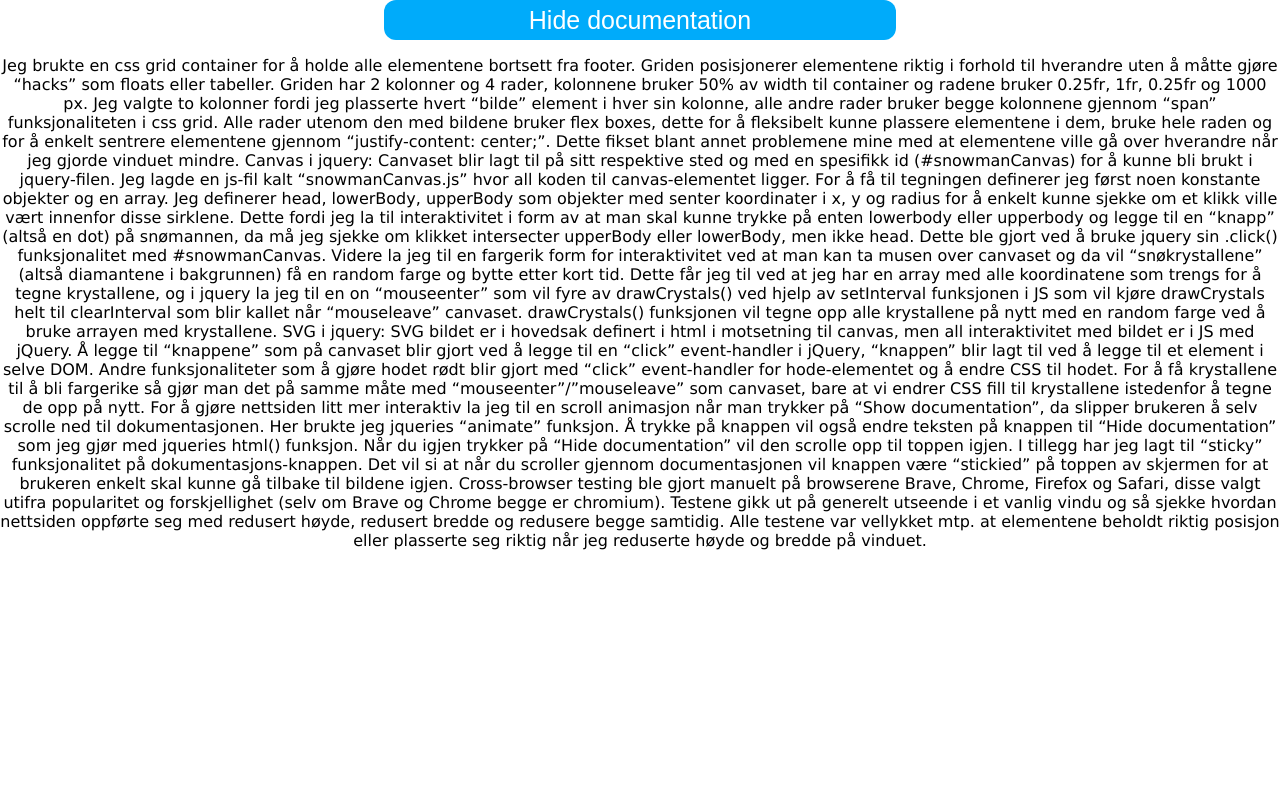
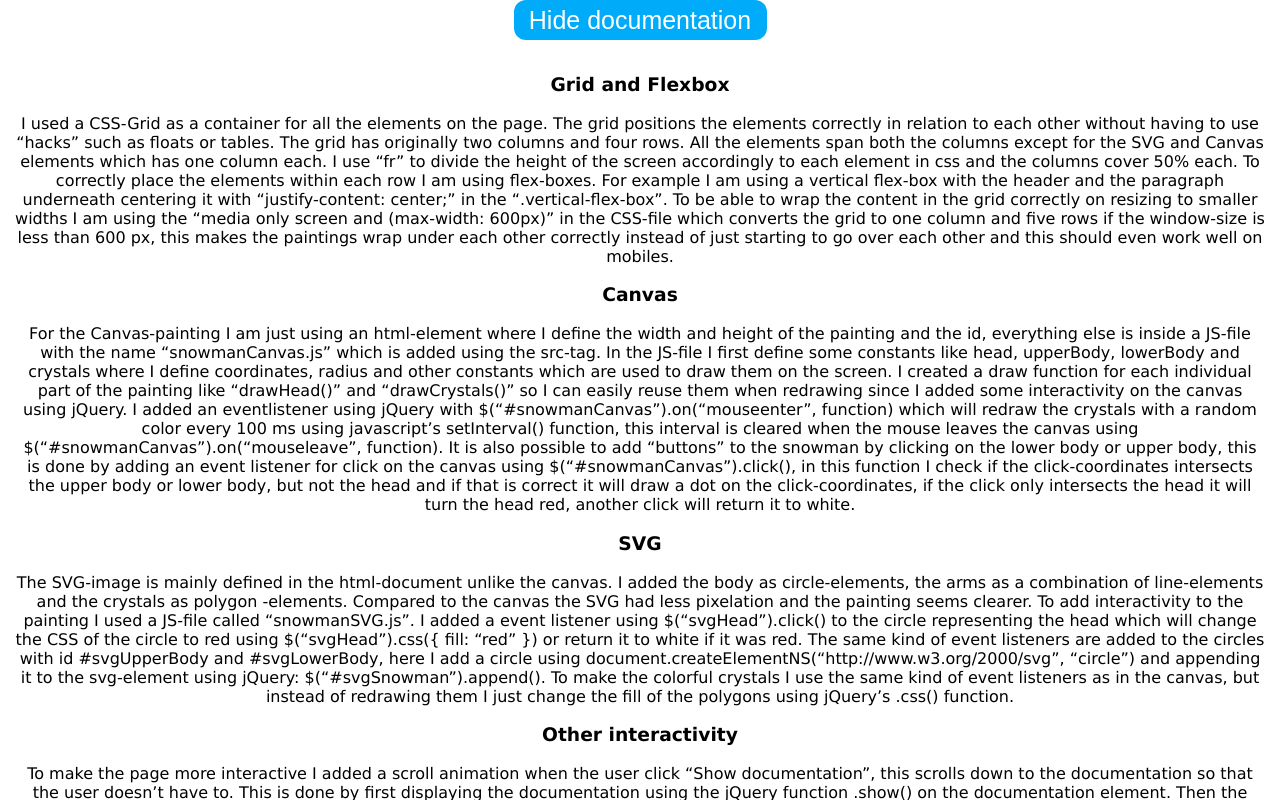
Before and after one commit to Jorgro/IT2810-Web-Development, a website built with Parcel: page 1-prosjekt/index.html in a window 1280 px wide. Both pictures are taken after a click on the button "Show documentation". Shown: the part 440-1240 px from the top of the page. Built offline with nearby package versions, Linux system fonts and the light colour scheme.

Commit message:
add documentation

```diff
--- a/1-prosjekt/css/style.css
+++ b/1-prosjekt/css/style.css
@@ -23,7 +23,7 @@ canvas {
 .container {
     display: grid;
     grid-template-columns: 50% 50%;
-    grid-template-rows: 0.25fr 1fr 0.25fr 0.25fr 1000px;
+    grid-template-rows: 0.25fr 1fr 0.25fr 0.25fr 20fr;
     height: 100vh;
     width: 100%;
     grid-template-areas: "header header""painting-svg painting-canvas""reset-button reset-button""documentation-button documentation-button""documentation documentation";
@@ -61,6 +61,8 @@ canvas {
 
 .item-5 {
     grid-area: documentation;
+    margin: 15px;
+    padding-bottom: 10px;
 }
 
 #documentation {
@@ -94,8 +96,8 @@ button {
     text-decoration: none;
     display: inline-block;
     font-size: 25px;
-    width: 40%;
-    min-width: 253px;
+    width: 253px;
+    min-width: 40px;
     height: 40px;
     border-radius: 12px;
 }
--- a/1-prosjekt/index.html
+++ b/1-prosjekt/index.html
@@ -69,24 +69,52 @@
                 <button id="documentationButton">Show documentation</button>
             </div>
             <div class="item-5" id="documentation">
-                <p> Jeg brukte en css grid container for å holde alle elementene bortsett fra footer. Griden posisjonerer elementene riktig i forhold til hverandre uten å måtte gjøre “hacks” som floats eller tabeller. Griden har 2 kolonner og 4 rader, kolonnene
-                    bruker 50% av width til container og radene bruker 0.25fr, 1fr, 0.25fr og 1000 px. Jeg valgte to kolonner fordi jeg plasserte hvert “bilde” element i hver sin kolonne, alle andre rader bruker begge kolonnene gjennom “span” funksjonaliteten
-                    i css grid. Alle rader utenom den med bildene bruker flex boxes, dette for å fleksibelt kunne plassere elementene i dem, bruke hele raden og for å enkelt sentrere elementene gjennom “justify-content: center;”. Dette fikset blant annet
-                    problemene mine med at elementene ville gå over hverandre når jeg gjorde vinduet mindre. Canvas i jquery: Canvaset blir lagt til på sitt respektive sted og med en spesifikk id (#snowmanCanvas) for å kunne bli brukt i jquery-filen.
-                    Jeg lagde en js-fil kalt “snowmanCanvas.js” hvor all koden til canvas-elementet ligger. For å få til tegningen definerer jeg først noen konstante objekter og en array. Jeg definerer head, lowerBody, upperBody som objekter med senter
-                    koordinater i x, y og radius for å enkelt kunne sjekke om et klikk ville vært innenfor disse sirklene. Dette fordi jeg la til interaktivitet i form av at man skal kunne trykke på enten lowerbody eller upperbody og legge til en “knapp”
-                    (altså en dot) på snømannen, da må jeg sjekke om klikket intersecter upperBody eller lowerBody, men ikke head. Dette ble gjort ved å bruke jquery sin .click() funksjonalitet med #snowmanCanvas. Videre la jeg til en fargerik form for
-                    interaktivitet ved at man kan ta musen over canvaset og da vil “snøkrystallene” (altså diamantene i bakgrunnen) få en random farge og bytte etter kort tid. Dette får jeg til ved at jeg har en array med alle koordinatene som trengs
-                    for å tegne krystallene, og i jquery la jeg til en on “mouseenter” som vil fyre av drawCrystals() ved hjelp av setInterval funksjonen i JS som vil kjøre drawCrystals helt til clearInterval som blir kallet når “mouseleave” canvaset.
-                    drawCrystals() funksjonen vil tegne opp alle krystallene på nytt med en random farge ved å bruke arrayen med krystallene. SVG i jquery: SVG bildet er i hovedsak definert i html i motsetning til canvas, men all interaktivitet med bildet
-                    er i JS med jQuery. Å legge til “knappene” som på canvaset blir gjort ved å legge til en “click” event-handler i jQuery, “knappen” blir lagt til ved å legge til et element i selve DOM. Andre funksjonaliteter som å gjøre hodet rødt
-                    blir gjort med “click” event-handler for hode-elementet og å endre CSS til hodet. For å få krystallene til å bli fargerike så gjør man det på samme måte med “mouseenter”/”mouseleave” som canvaset, bare at vi endrer CSS fill til krystallene
-                    istedenfor å tegne de opp på nytt. For å gjøre nettsiden litt mer interaktiv la jeg til en scroll animasjon når man trykker på “Show documentation”, da slipper brukeren å selv scrolle ned til dokumentasjonen. Her brukte jeg jqueries
-                    “animate” funksjon. Å trykke på knappen vil også endre teksten på knappen til “Hide documentation” som jeg gjør med jqueries html() funksjon. Når du igjen trykker på “Hide documentation” vil den scrolle opp til toppen igjen. I tillegg
-                    har jeg lagt til “sticky” funksjonalitet på dokumentasjons-knappen. Det vil si at når du scroller gjennom documentasjonen vil knappen være “stickied” på toppen av skjermen for at brukeren enkelt skal kunne gå tilbake til bildene igjen.
-                    Cross-browser testing ble gjort manuelt på browserene Brave, Chrome, Firefox og Safari, disse valgt utifra popularitet og forskjellighet (selv om Brave og Chrome begge er chromium). Testene gikk ut på generelt utseende i et vanlig
-                    vindu og så sjekke hvordan nettsiden oppførte seg med redusert høyde, redusert bredde og redusere begge samtidig. Alle testene var vellykket mtp. at elementene beholdt riktig posisjon eller plasserte seg riktig når jeg reduserte høyde
-                    og bredde på vinduet.
+                <h3>Grid and Flexbox</h3>
+                <p> I used a CSS-Grid as a container for all the elements on the page. The grid positions the elements correctly in relation to each other without having to use “hacks” such as floats or tables. The grid has originally two columns and four
+                    rows. All the elements span both the columns except for the SVG and Canvas elements which has one column each. I use “fr” to divide the height of the screen accordingly to each element in css and the columns cover 50% each. To correctly
+                    place the elements within each row I am using flex-boxes. For example I am using a vertical flex-box with the header and the paragraph underneath centering it with “justify-content: center;” in the “.vertical-flex-box”. To be able
+                    to wrap the content in the grid correctly on resizing to smaller widths I am using the “media only screen and (max-width: 600px)” in the CSS-file which converts the grid to one column and five rows if the window-size is less than 600
+                    px, this makes the paintings wrap under each other correctly instead of just starting to go over each other and this should even work well on mobiles.
+                </p>
+                <h3>Canvas</h3>
+                <p>
+                    For the Canvas-painting I am just using an html-element where I define the width and height of the painting and the id, everything else is inside a JS-file with the name “snowmanCanvas.js” which is added using the src-tag. In the JS-file I first define
+                    some constants like head, upperBody, lowerBody and crystals where I define coordinates, radius and other constants which are used to draw them on the screen. I created a draw function for each individual part of the painting like “drawHead()”
+                    and “drawCrystals()” so I can easily reuse them when redrawing since I added some interactivity on the canvas using jQuery. I added an eventlistener using jQuery with $(“#snowmanCanvas”).on(“mouseenter”, function) which will redraw
+                    the crystals with a random color every 100 ms using javascript’s setInterval() function, this interval is cleared when the mouse leaves the canvas using $(“#snowmanCanvas”).on(“mouseleave”, function). It is also possible to add “buttons”
+                    to the snowman by clicking on the lower body or upper body, this is done by adding an event listener for click on the canvas using $(“#snowmanCanvas”).click(), in this function I check if the click-coordinates intersects the upper
+                    body or lower body, but not the head and if that is correct it will draw a dot on the click-coordinates, if the click only intersects the head it will turn the head red, another click will return it to white.
+
+                </p>
+                <h3>SVG</h3>
+                <p>
+                    The SVG-image is mainly defined in the html-document unlike the canvas. I added the body as circle-elements, the arms as a combination of line-elements and the crystals as polygon -elements. Compared to the canvas the SVG had less pixelation and the painting
+                    seems clearer. To add interactivity to the painting I used a JS-file called “snowmanSVG.js”. I added a event listener using $(“svgHead”).click() to the circle representing the head which will change the CSS of the circle to red using
+                    $(“svgHead”).css({ fill: “red” }) or return it to white if it was red. The same kind of event listeners are added to the circles with id #svgUpperBody and #svgLowerBody, here I add a circle using document.createElementNS(“http://www.w3.org/2000/svg”,
+                    “circle”) and appending it to the svg-element using jQuery: $(“#svgSnowman”).append(). To make the colorful crystals I use the same kind of event listeners as in the canvas, but instead of redrawing them I just change the fill of the
+                    polygons using jQuery’s .css() function.
+                </p>
+                <h3>Other interactivity</h3>
+                <p>
+                    To make the page more interactive I added a scroll animation when the user click “Show documentation”, this scrolls down to the documentation so that the user doesn’t have to. This is done by first displaying the documentation using the jQuery function
+                    .show() on the documentation element. Then the scroll animation is done with the jQuery function .animate() and the text in the button is changed using .html(). When hiding the documentation the function .hide() is called instead and
+                    the page will scroll to the top and change the text again. I also added a “sticky” functionality to the documentation-button. This means that when the user starts to scroll by the documentation-button the button will stick to the top
+                    of the screen, this is done by adding a sticky-class which is defined in the css-file to the button using the jQuery-function .addClass(“sticky”). This is so the user easily can hide the documentation and go back to the top without
+                    having to do any scrolling.
+                </p>
+                <h3>Sources used as learning material or for code reference</h3>
+                <p> To learn about CSS-Grid: <a href="https://css-tricks.com/snippets/css/complete-guide-grid/">https://css-tricks.com/snippets/css/complete-guide-grid/</a>
+                </p>
+                <p> To learn about Flexbox: <a href="https://css-tricks.com/snippets/css/a-guide-to-flexbox/">https://css-tricks.com/snippets/css/a-guide-to-flexbox/</a>
+                </p>
+                <p> To learn about jQuery: <a href="https://api.jquery.com/">https://api.jquery.com/</a> </p>
+                <p> To learn about CSS: <a href="https://www.w3schools.com/Css/">https://www.w3schools.com/Css/</a> </p>
+                <p> To learn about SVG: <a href="https://www.w3schools.com/graphics/svg_intro.asp">https://www.w3schools.com/graphics/svg_intro.asp</a>
+                </p>
+                <p> To learn about Canvas: <a href="https://www.w3schools.com/graphics/canvas_intro.asp">https://www.w3schools.com/graphics/canvas_intro.asp</a>
+                </p>
+                <p> Used in the function intersects to find if a point is inside a circle: <a href="https://math.stackexchange.com/questions/198764/how-to-know-if-a-point-is-inside-a-circle">https://math.stackexchange.com/questions/198764/how-to-know-if-a-point-is-inside-a-circle</a>
+                </p>
                 </p>
             </div>
         </div>
--- a/1-prosjekt/js/script.js
+++ b/1-prosjekt/js/script.js
@@ -17,10 +17,10 @@ $(document).ready(function() {
                 $("body,html").animate({
                         scrollTop: 0
                     },
-                    500);
+                    400);
                 setTimeout(() => {
                     $("#documentation").hide();
-                }, 500);
+                }, 600);
                 $("#documentationButton").html('Show documentation');
             }
 
```
